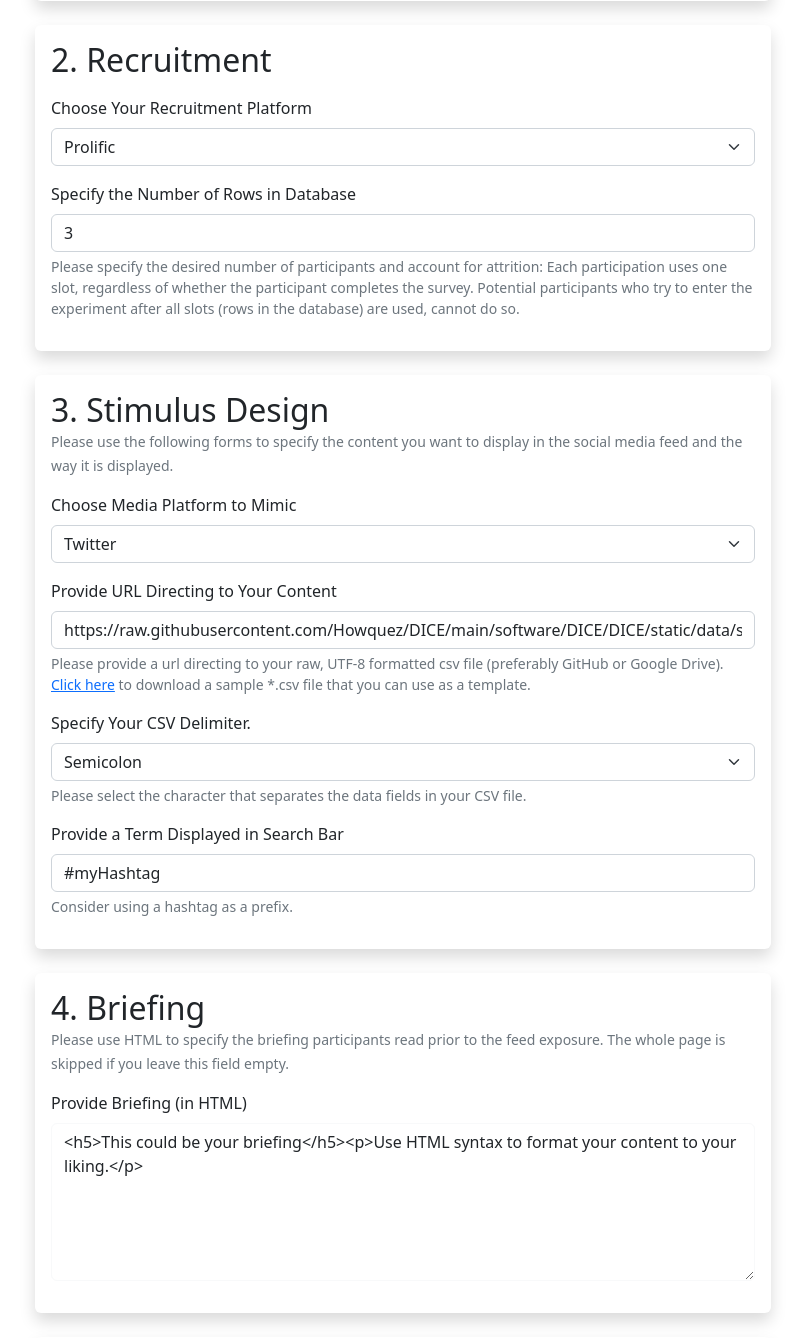
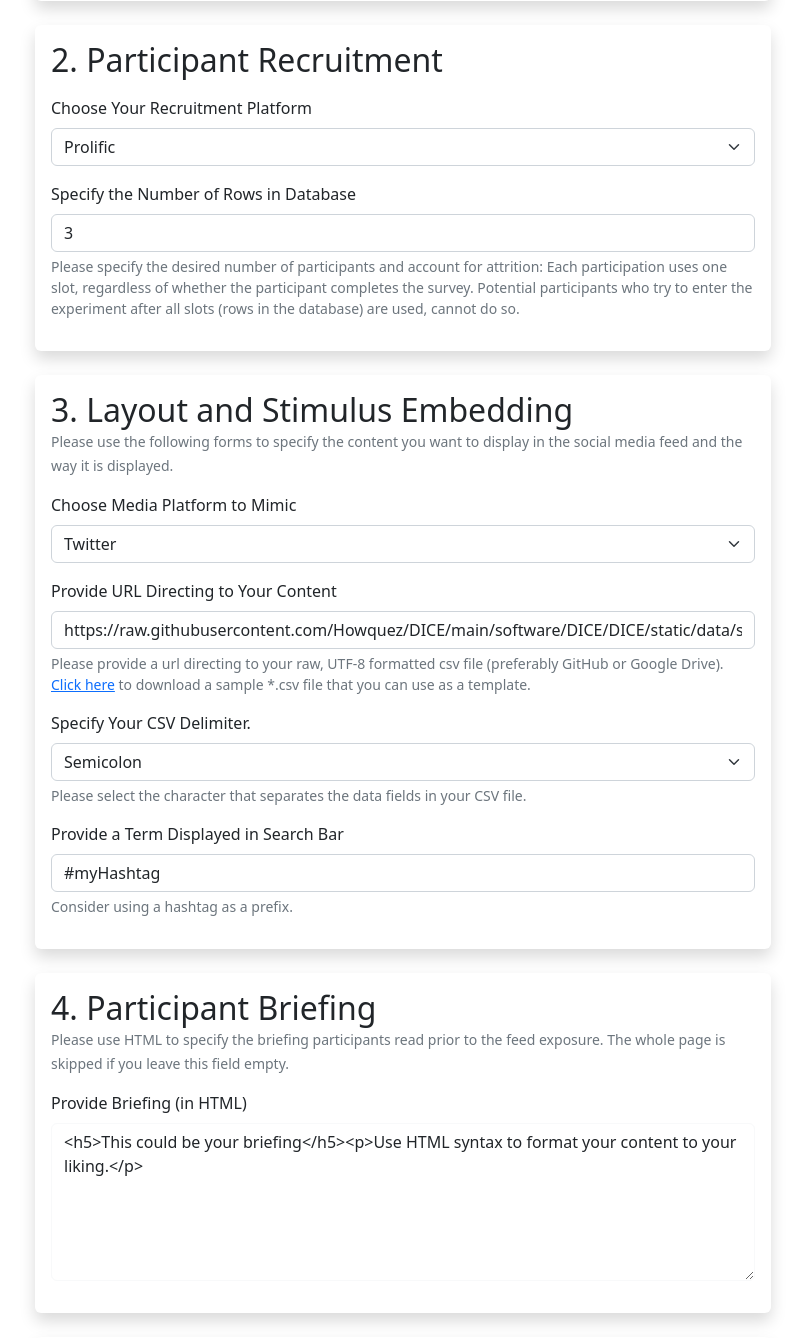
Before and after one commit to Howquez/oFeeds-config, a Flask app: page / in a window 1280 px wide. Shown: the part 1635-2973 px from the top of the page, without its empty margins (237-1042 px from the left). Run offline with Flask 3, Linux system fonts and the light colour scheme; some libraries are stand-ins or nearby versions.

Commit message:
rename sections

```diff
--- a/templates/index.html
+++ b/templates/index.html
@@ -137,7 +137,7 @@
             <div id="card2" class="card my-4 border-0 shadow">
                 <div class="card-body">
                     <h5 class="card-title h2 mb-0">
-                        2. Recruitment
+                        2. Participant Recruitment
                     </h5>
                     <p class="card-text text-muted">
                         <small>
@@ -168,7 +168,7 @@
             <div id="card3" class="card my-4 border-0 shadow">
                 <div class="card-body">
                     <h5 class="card-title h2 mb-0">
-                        3. Stimulus Design
+                        3. Layout and Stimulus Embedding
                     </h5>
                     <p class="card-text text-muted">
                         <small>
@@ -259,7 +259,7 @@
             <div id="card5" class="card my-4 border-0 shadow">
                 <div class="card-body">
                     <h5 class="card-title h2 mb-0">
-                        4. Briefing
+                        4. Participant Briefing
                     </h5>
                     <p class="card-text text-muted">
                         <small>
```
